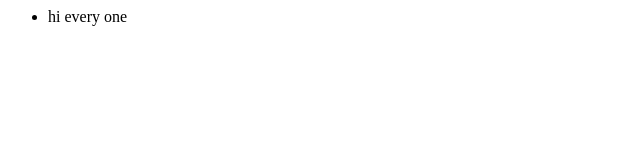
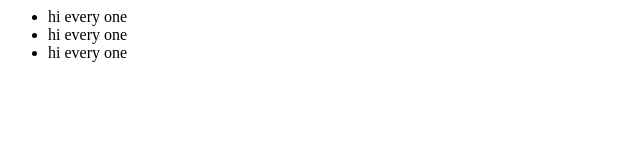
Before and after one commit to nomantufail/vctest, a plain HTML site: page index.html in a window 1280 px wide. Shown: the whole page, without its empty margins (0-640 px from the left). Drawn offline with Linux system fonts and the light colour scheme.

Commit message:
testing merging

```diff
--- a/index.html
+++ b/index.html
@@ -1,6 +1,8 @@
 <html>
 <body>
 <ul>
+<li>hi every one</li>
+<li>hi every one</li>
 <li>hi every one</li>
 </ul>
 
```
